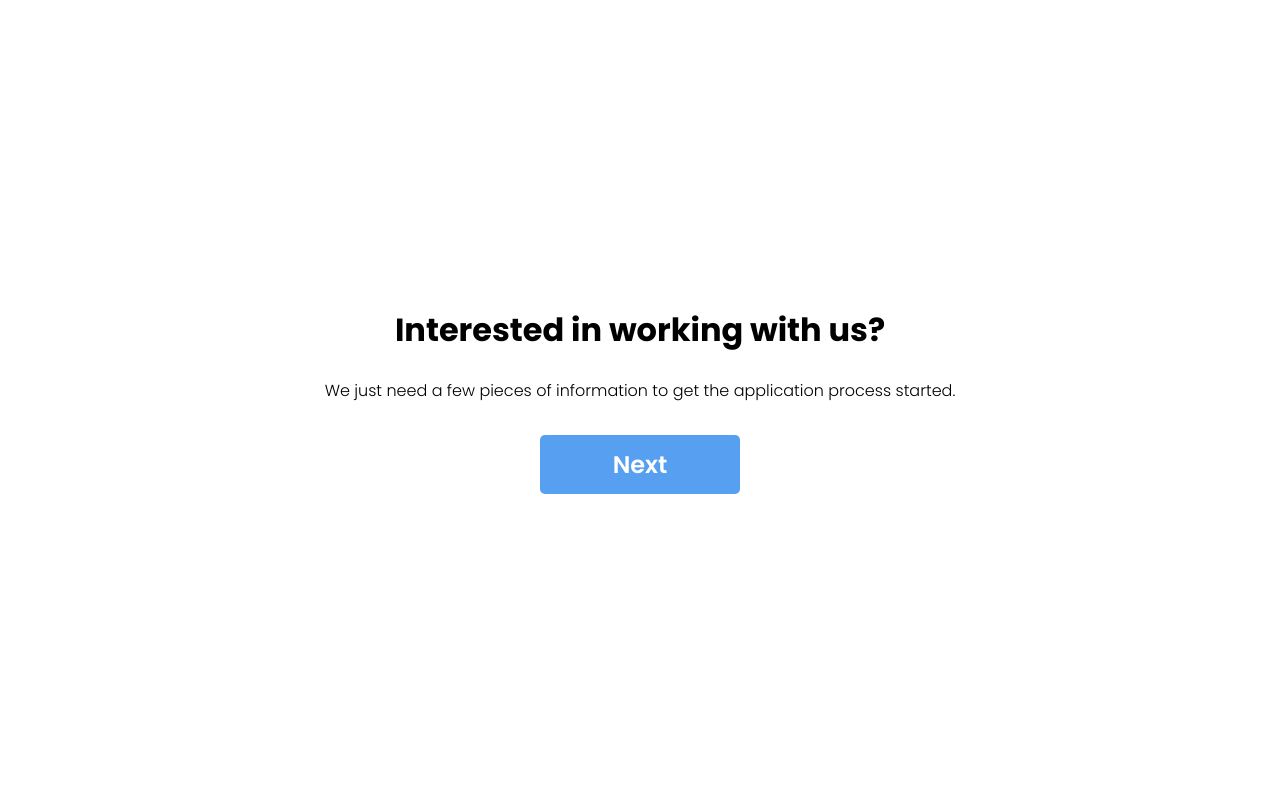
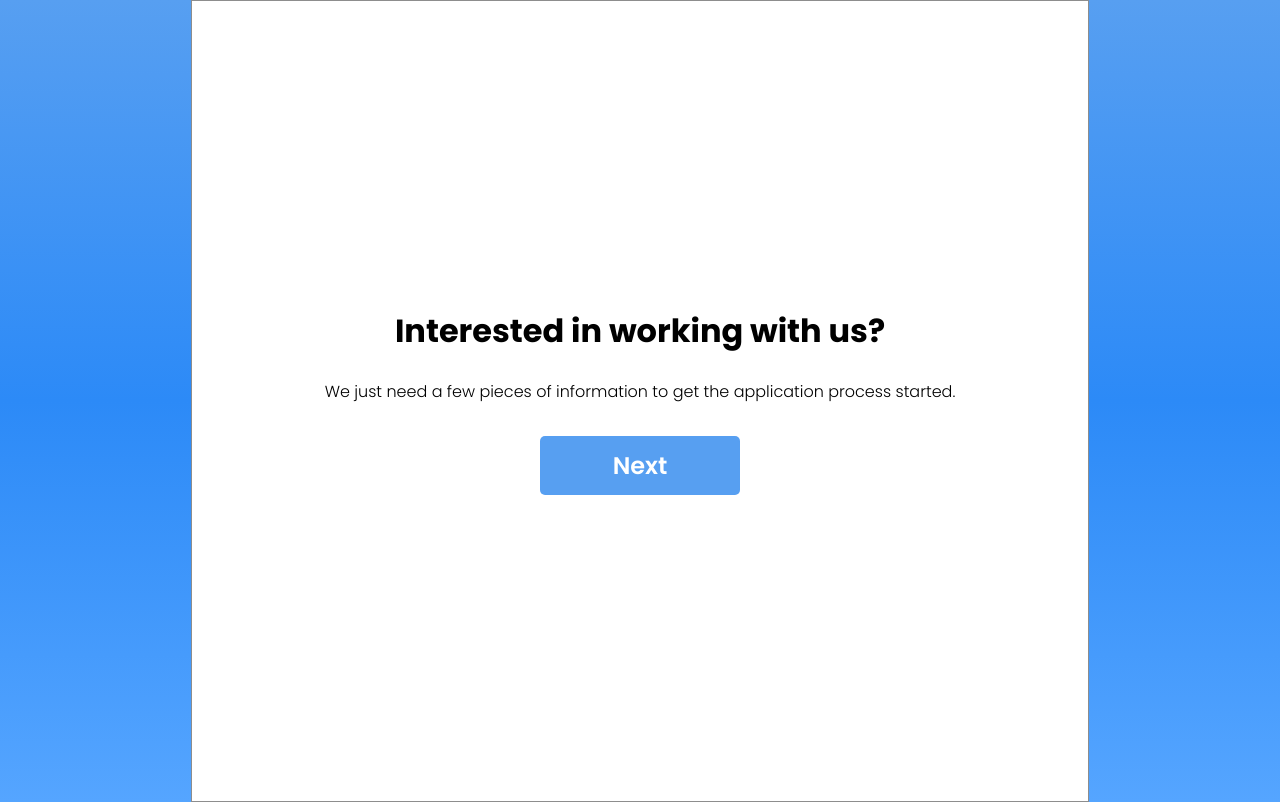
Before and after one commit to VanGits/inputapp, a React (Create React App) app: page /caregiver-forms/0 in a window 1280 px wide. Built offline with nearby package versions, Linux system fonts and the light colour scheme.

Commit message:
add a clean background and styled everything else

```diff
--- a/src/App.css
+++ b/src/App.css
@@ -14,6 +14,7 @@
   display: flex;
   align-items: center;
   justify-content: center;
+  background: linear-gradient(#579ff1, #2c8af7, #55a5ff );
 }
 
 input{
--- a/src/styles/Caregiver.css
+++ b/src/styles/Caregiver.css
@@ -3,6 +3,9 @@
     align-items: center;
     justify-content: center;
     text-align: center;
+    background-color: white;
+
+    border: 1px solid rgb(141, 141, 141);
 }
 
 .Caregiver form{
@@ -10,8 +13,13 @@
     align-items: center;
     justify-content: center;
     flex-direction: column;
-    height: 600px;
-    width: 800px;
+    height: 800px;
+    max-width: 1000px;
+    width: 100%;
+
+    padding: 48px;
+    border-radius: 4px;
+
 
 
 }
```
